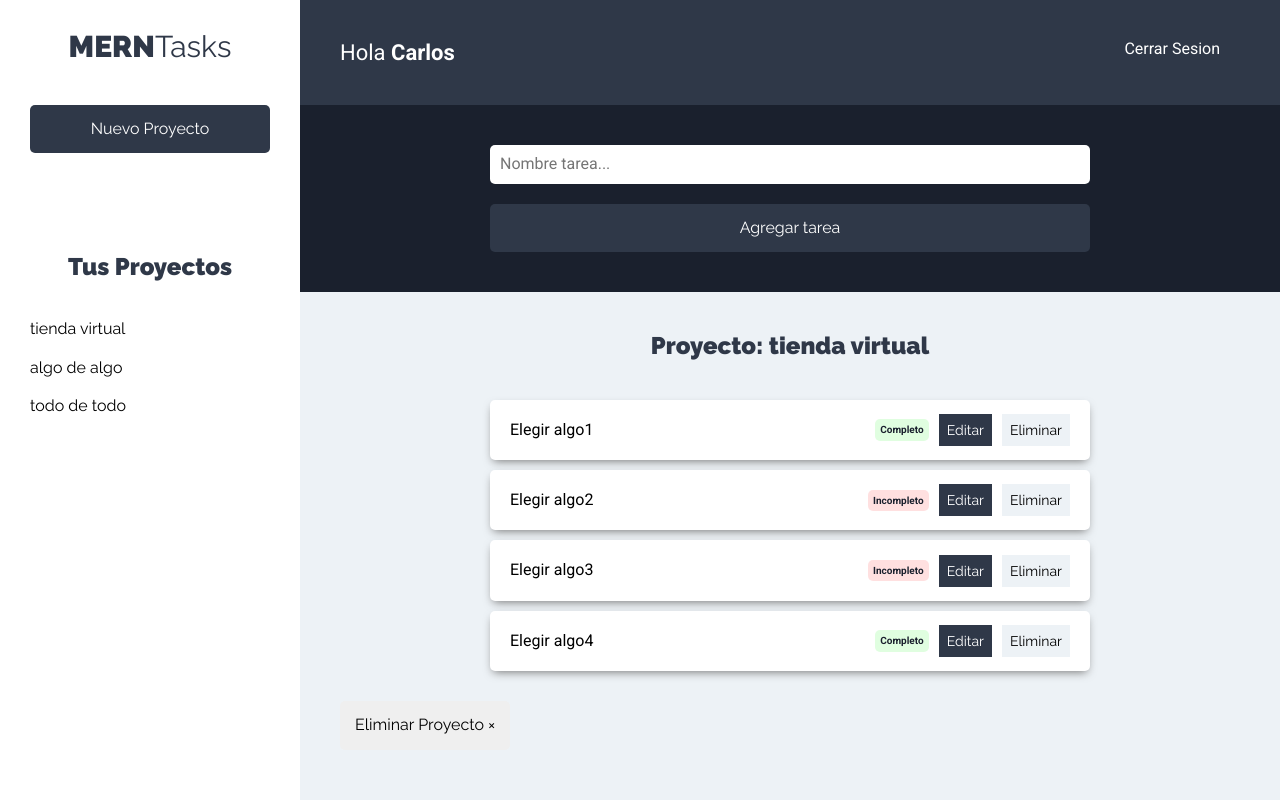
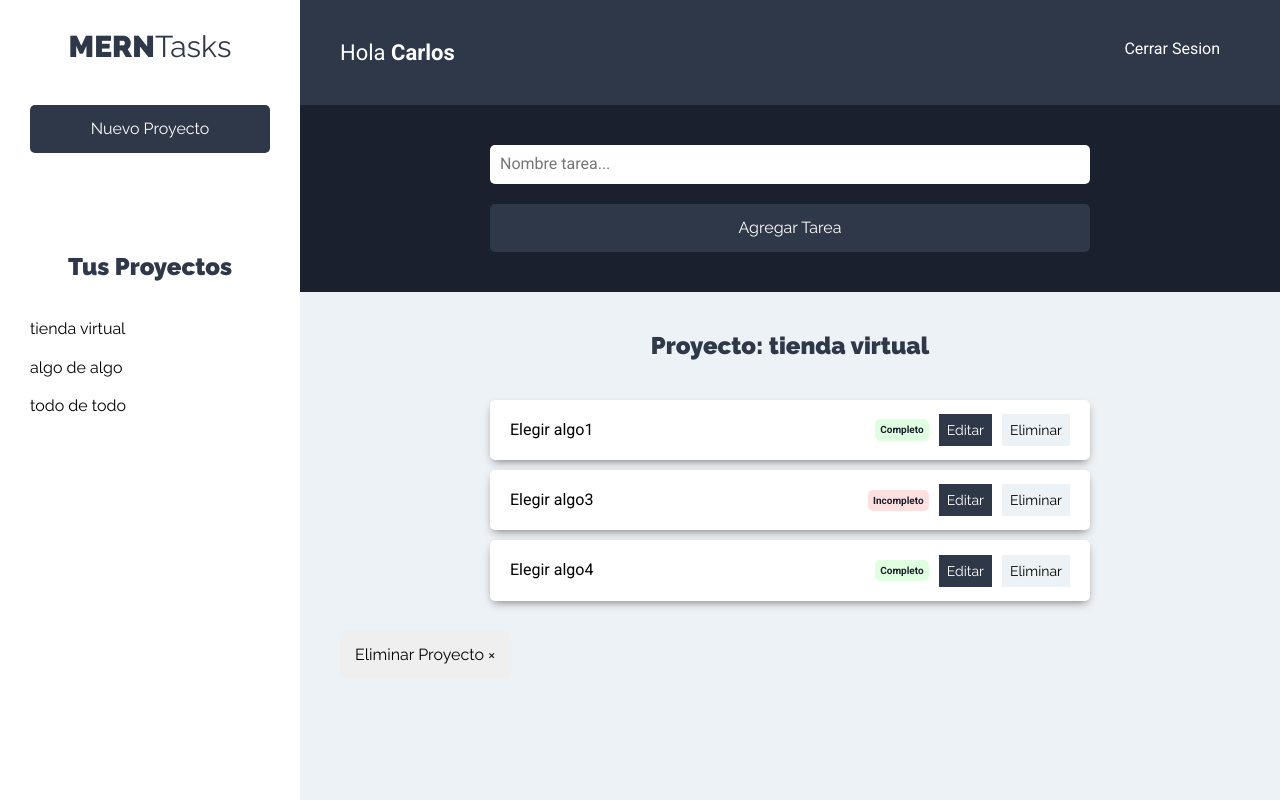
Before and after one commit to cvaquedano/mernClient, a React (Create React App) app: page /proyectos in a window 1280 px wide. Both pictures are taken after a click on the button "tienda virtual". Built offline with nearby package versions, Linux system fonts and the light colour scheme.

Commit message:
proyecto funcional en memoria

```diff
--- a/package.json
+++ b/package.json
@@ -9,7 +9,8 @@
     "react": "^16.13.1",
     "react-dom": "^16.13.1",
     "react-router-dom": "^5.1.2",
-    "react-scripts": "3.4.1"
+    "react-scripts": "3.4.1",
+    "react-transition-group": "^4.3.0"
   },
   "scripts": {
     "start": "react-scripts start",
--- a/src/App.js
+++ b/src/App.js
@@ -5,12 +5,14 @@ import Login from './components/auth/Login';
 import NuevaCuenta from './components/auth/NuevaCuenta';
 import Proyectos from './components/proyectos/Proyectos';
 import ProyectoState from './context/proyectos/ProyectoState';
+import TareaState from './context/tareas/TareaState';
 
 
 
 function App() {
   return (
     <ProyectoState>
+      <TareaState>
         <Router>
           <Switch>
             <Route exact path='/' component={Login} />
@@ -18,6 +20,8 @@ function App() {
             <Route exact path='/proyectos' component={Proyectos} />
           </Switch>
         </Router>
+      </TareaState>
+
     </ProyectoState>
 
   );
--- a/src/components/proyectos/Proyecto.js
+++ b/src/components/proyectos/Proyecto.js
@@ -1,17 +1,27 @@
 import React, {useContext} from 'react';
 import proyectoContext from '../../context/proyectos/proyectoContext';
+import tareasContext from '../../context/tareas/tareaContext';
 
 const Proyecto = ({proyecto}) => {
 
     const proyectosContext = useContext(proyectoContext);
     const {setProyectoActual} = proyectosContext;
 
+    const tareaContext = useContext(tareasContext);
+    const {obtenerTareas} = tareaContext;
+
+    const seleccionarProyecto = id =>{
+        setProyectoActual(id);
+        obtenerTareas(id);
+
+    }
+
     return (
         <li>
             <button
                 type='button'
                 className='btn btn-blank'
-                onClick={() => setProyectoActual(proyecto.id)}
+                onClick={() => seleccionarProyecto(proyecto.id) }
             >
                 {proyecto.nombre}
             </button>
--- a/src/components/tareas/FormTareas.js
+++ b/src/components/tareas/FormTareas.js
@@ -1,20 +1,71 @@
-import React, {useContext} from 'react';
+import React, {useContext, useState, useEffect} from 'react';
 
 import proyectoContext from '../../context/proyectos/proyectoContext';
-
+import tareasContext from '../../context/tareas/tareaContext';
+import {v4 as uuidv4} from 'uuid';
 
 const FormTareas = () => {
 
     const proyectosContext = useContext(proyectoContext);
     const {proyecto} = proyectosContext;
 
+    const tareaContext = useContext(tareasContext);
+    const {tareaActual, errorTarea, agregarTareas, validarTarea, obtenerTareas, salvarTarea} = tareaContext;
+
+    useEffect(() => {
+        if(tareaActual !== null){
+            setTarea({...tareaActual});
+            console.log(tarea);
+        } else {
+            setTarea({
+                nombre:''
+            })
+        }
+    },[tareaActual]);
+    const [tarea, setTarea] = useState({
+        nombre:'',
+    });
+    const {nombre} = tarea;
+
     if(!proyecto) return null;
+
+    const onSubmit =  e =>{
+        e.preventDefault();
+
+        if(nombre.trim() ===''){
+            validarTarea();
+            return;
+        }
+
+        if(tareaActual === null){
+            tarea.proyectoId = proyectoActual.id;
+            tarea.estado = false;
+            agregarTareas(tarea);
+        } else {
+            salvarTarea(tarea);
+        }
+        obtenerTareas(proyectoActual.id);
+
+        setTarea({
+            nombre:''
+        })
+
+    }
+
+    const onChange = e=> {
+        setTarea({
+            ...tarea,
+            [e.target.name] : e.target.value
+        })
+    }
 
     // Array destructuring
     const [proyectoActual] = proyecto;
     return (
         <div className='formulario'>
-            <form>
+            <form
+                onSubmit={onSubmit}
+            >
                 <div
                 className='contenedor-input'
                 >
@@ -23,17 +74,20 @@ const FormTareas = () => {
                         className='input-text'
                         placeholder='Nombre tarea...'
                         name='nombre'
+                        value={nombre}
+                        onChange={onChange}
                     />
                 </div>
                 <div className='contendor-input'>
                     <input
                         type='submit'
                         className='btn btn-primario btn-submit btn-block'
-                        value='Agregar tarea'
+                        value={tareaActual ? 'Editar Tarea' : 'Agregar Tarea'}
                     />
                 </div>
 
             </form>
+            {errorTarea ? <p className='mensaje error'>La tareas es obligatorio</p> : null}
         </div>
 
     );
--- a/src/components/tareas/ListadoTareas.js
+++ b/src/components/tareas/ListadoTareas.js
@@ -1,6 +1,8 @@
 import React, { Fragment,useContext } from 'react';
 import Tarea from './Tarea';
 import proyectoContext from '../../context/proyectos/proyectoContext';
+import tareasContext from '../../context/tareas/tareaContext';
+    import {CSSTransition, TransitionGroup} from 'react-transition-group';
 
 
 const ListadoTareas = () => {
@@ -8,19 +10,13 @@ const ListadoTareas = () => {
     const proyectosContext = useContext(proyectoContext);
     const {proyecto, eliminarProyecto} = proyectosContext;
 
+    const tareaContext = useContext(tareasContext);
+    const {tareasProyecto} = tareaContext;
+
     if(!proyecto) return <h2>Selecciona un proyecto</h2>;
 
     // Array destructuring
     const [proyectoActual] = proyecto;
-
-
-
-    const tareas = [
-        {nombre:'Elegir algo1', estado: true},
-        {nombre:'Elegir algo2', estado: false},
-        {nombre:'Elegir algo3', estado: false},
-        {nombre:'Elegir algo4', estado: true}
-    ];
 
     const onClickEliminar = () =>{
         eliminarProyecto(proyectoActual.id);
@@ -29,13 +25,22 @@ const ListadoTareas = () => {
         <Fragment>
             <h2>Proyecto: {proyectoActual.nombre}</h2>
             <ul className='listado-tareas'>
-                {tareas.length === 0
+                {tareasProyecto.length === 0
                     ? (<li className='tarea'>No hay tareas</li>)
-                    : tareas.map(tarea =>(
-                        <Tarea
-                            tarea={tarea}
-                        />
-                    ))
+                    : <TransitionGroup>
+                        {tareasProyecto.map(tarea =>(
+                        <CSSTransition
+                            key={tarea.tareaId}
+                            timeout={200}
+                            classNames='tarea'
+                        >
+                            <Tarea
+
+                                tarea={tarea}
+                            />
+                        </CSSTransition>
+                    ))}
+                    </TransitionGroup>
                 }
             </ul>
             <button
--- a/src/components/tareas/Tarea.js
+++ b/src/components/tareas/Tarea.js
@@ -1,7 +1,31 @@
-import React from 'react';
+import React, { useContext } from 'react';
+import tareasContext from '../../context/tareas/tareaContext';
+import proyectoContext from '../../context/proyectos/proyectoContext';
 
 const Tarea = ({tarea}) => {
+
+    const proyectosContext = useContext(proyectoContext);
+    const {proyecto} = proyectosContext;
+    const [proyectoActual] = proyecto;
+
+    const tareaContext = useContext(tareasContext);
+    const {eliminarTarea, obtenerTareas, actualizarTarea, setTareaActual} = tareaContext;
+
     const {nombre, estado} = tarea;
+
+    const eliminar = tareaId => {
+        eliminarTarea(tareaId);
+        obtenerTareas(proyectoActual.id)
+    };
+
+    const actualizarEstado = tarea => {
+        tarea.estado = !tarea.estado;
+        actualizarTarea(tarea);
+
+    };
+    const seleccionarTareaActual = tarea =>{
+        setTareaActual(tarea);
+    }
     return (
         <li className='tarea sombra'>
             <p>{nombre}</p>
@@ -10,23 +34,27 @@ const Tarea = ({tarea}) => {
                 ? (<button
                         type='button'
                         className='completo'
+                        onClick={()=>actualizarEstado(tarea)}
                     >Completo</button>
                     )
                 :  (<button
                         type='button'
                         className='incompleto'
+                        onClick={()=>actualizarEstado(tarea)}
                     >Incompleto</button>
                     )
                 }
             </div>
             <div className='acciones'>
                 <button
+                onClick={()=>seleccionarTareaActual(tarea)}
                     type='button'
                     className='btn btn-primario'
                     >Editar</button>
                 <button
                     type='button'
                     className='btn btn-secundario'
+                    onClick={() =>eliminar(tarea.tareaId)}
                 >Eliminar</button>
             </div>
         </li>
--- a/src/context/proyectos/ProyectoState.js
+++ b/src/context/proyectos/ProyectoState.js
@@ -74,7 +74,6 @@ const ProyectoState = props => {
             type: ELIMINAR_PROYECTO,
             payload: proyectoId
         });
-
     };
 
 
--- /dev/null
+++ b/src/context/tareas/TareaState.js
@@ -0,0 +1,101 @@
+import React, { useReducer } from 'react';
+import {v4 as uuidv4} from 'uuid';
+
+import tareaContext from './tareaContext';
+import tareaReducer from './tareaReducer';
+
+import {TAREAS_PROYECTO,
+        AGREGAR_TAREA,
+        ELIMINAR_TAREA,
+        ACTUALIZAR_TAREA,
+        VALIDAR_TAREA,
+        TAREA_ACTUAL,
+        SALVAR_TAREA
+} from '../../types'
+
+const TareaState =  props =>{
+    const initialState ={
+        tareas:[
+            {tareaId: 1,nombre:'Elegir algo1', estado: true, proyectoId: 1},
+            {tareaId: 2,nombre:'Elegir algo2', estado: false,proyectoId: 2},
+            {tareaId: 3, nombre:'Elegir algo3', estado: false, proyectoId: 1},
+            {tareaId: 4, nombre:'Elegir algo4', estado: true, proyectoId: 1}
+        ],
+        tareasProyecto: null,
+        errorTarea : false,
+        tareaActual : null
+    };
+
+    const [state, dispatch] = useReducer(tareaReducer,initialState);
+
+    // Crear las funciones
+
+    // Obtener las tareas de un proyecto
+    const obtenerTareas = proyectoId => {
+        dispatch({
+            type: TAREAS_PROYECTO,
+            payload: proyectoId
+        });
+    }
+    const agregarTareas = tarea => {
+
+        tarea.tareaId =  uuidv4();
+        dispatch({
+            type: AGREGAR_TAREA,
+            payload: tarea
+        });
+    }
+    const eliminarTarea = tareaId => {
+        dispatch({
+            type: ELIMINAR_TAREA,
+            payload: tareaId
+        });
+    }
+    const actualizarTarea = tarea => {
+        dispatch({
+            type: ACTUALIZAR_TAREA,
+            payload: tarea
+        });
+    }
+    const validarTarea = () => {
+        dispatch({
+            type: VALIDAR_TAREA
+        });
+    };
+
+    const setTareaActual = tarea => {
+        dispatch({
+            type: TAREA_ACTUAL,
+            payload: tarea
+        });
+
+    }
+
+    const salvarTarea = tarea => {
+        dispatch({
+            type: SALVAR_TAREA,
+            payload: tarea
+        });
+
+    }
+    return(
+        <tareaContext.Provider
+            value={{
+                tareas: state.tareas,
+                tareasProyecto: state.tareasProyecto,
+                errorTarea: state.errorTarea,
+                tareaActual: state.tareaActual,
+                obtenerTareas,
+                agregarTareas,
+                eliminarTarea,
+                actualizarTarea,
+                validarTarea,
+                setTareaActual,
+                salvarTarea
+            }}
+        >
+            {props.children}
+        </tareaContext.Provider>
+    )
+}
+export default TareaState;
--- /dev/null
+++ b/src/context/tareas/tareaContext.js
@@ -0,0 +1,5 @@
+import { createContext } from "react";
+
+const tareaContext = createContext();
+
+export default tareaContext;
--- /dev/null
+++ b/src/context/tareas/tareaReducer.js
@@ -0,0 +1,63 @@
+import { TAREAS_PROYECTO,
+        AGREGAR_TAREA,
+        ELIMINAR_TAREA,
+        ACTUALIZAR_TAREA,
+        VALIDAR_TAREA,
+        TAREA_ACTUAL,
+        SALVAR_TAREA
+
+    } from "../../types";
+
+export default (state, action) => {
+    switch(action.type){
+
+        case TAREAS_PROYECTO:
+            return {
+                ...state,
+                tareasProyecto: state.tareas
+                    .filter(tarea =>
+                        tarea.proyectoId === action.payload
+                        ),
+            };
+
+        case AGREGAR_TAREA:
+            return {
+                ...state,
+                tareas :[...state.tareas, action.payload],
+                errorTarea: false
+            };
+        case VALIDAR_TAREA:
+            return {
+                ...state,
+                errorTarea: true
+            };
+
+        case ELIMINAR_TAREA:
+            return {
+                ...state,
+                tareas : state.tareas
+                .filter(tarea =>
+                    tarea.tareaId !== action.payload)
+            };
+
+        case ACTUALIZAR_TAREA:
+        case SALVAR_TAREA:
+            return {
+                ...state,
+                tareas : state.tareas
+                .map(tarea =>
+                    tarea.tareaId === action.payload.tareaId
+                    ? action.payload : tarea),
+                    tareaActual : null
+            };
+        case TAREA_ACTUAL:
+            return {
+                ...state,
+                tareaActual : action.payload
+            };
+
+
+        default:
+            return state;
+    }
+}
--- a/src/types/index.js
+++ b/src/types/index.js
@@ -4,3 +4,11 @@ export const AGREGAR_PROYECTO = 'AGREGAR_PROYECTO';
 export const VALIDAR_FORMULARIO = 'VALIDAR_FORMULARIO';
 export const PROYECTO_ACTUAL = 'PROYECTO_ACTUAL';
 export const ELIMINAR_PROYECTO = 'ELIMINAR_PROYECTO';
+
+export const TAREAS_PROYECTO = 'TAREAS_PROYECTO';
+export const VALIDAR_TAREA = 'VALIDAR_TAREA';
+export const AGREGAR_TAREA = 'AGREGAR_TAREA';
+export const ELIMINAR_TAREA = 'ELIMINAR_TAREA';
+export const ACTUALIZAR_TAREA = 'ACTUALIZAR_TAREA';
+export const TAREA_ACTUAL = 'TAREA_ACTUAL';
+export const SALVAR_TAREA = 'SALVAR_TAREA';
```
Also changed, not shown: src/components/proyectos/ListadoProyecto.js (+14 -3 lines), 1 other file (tests, documents, lock files or other folders). Lines whose indentation alone changed are shown as unchanged.
